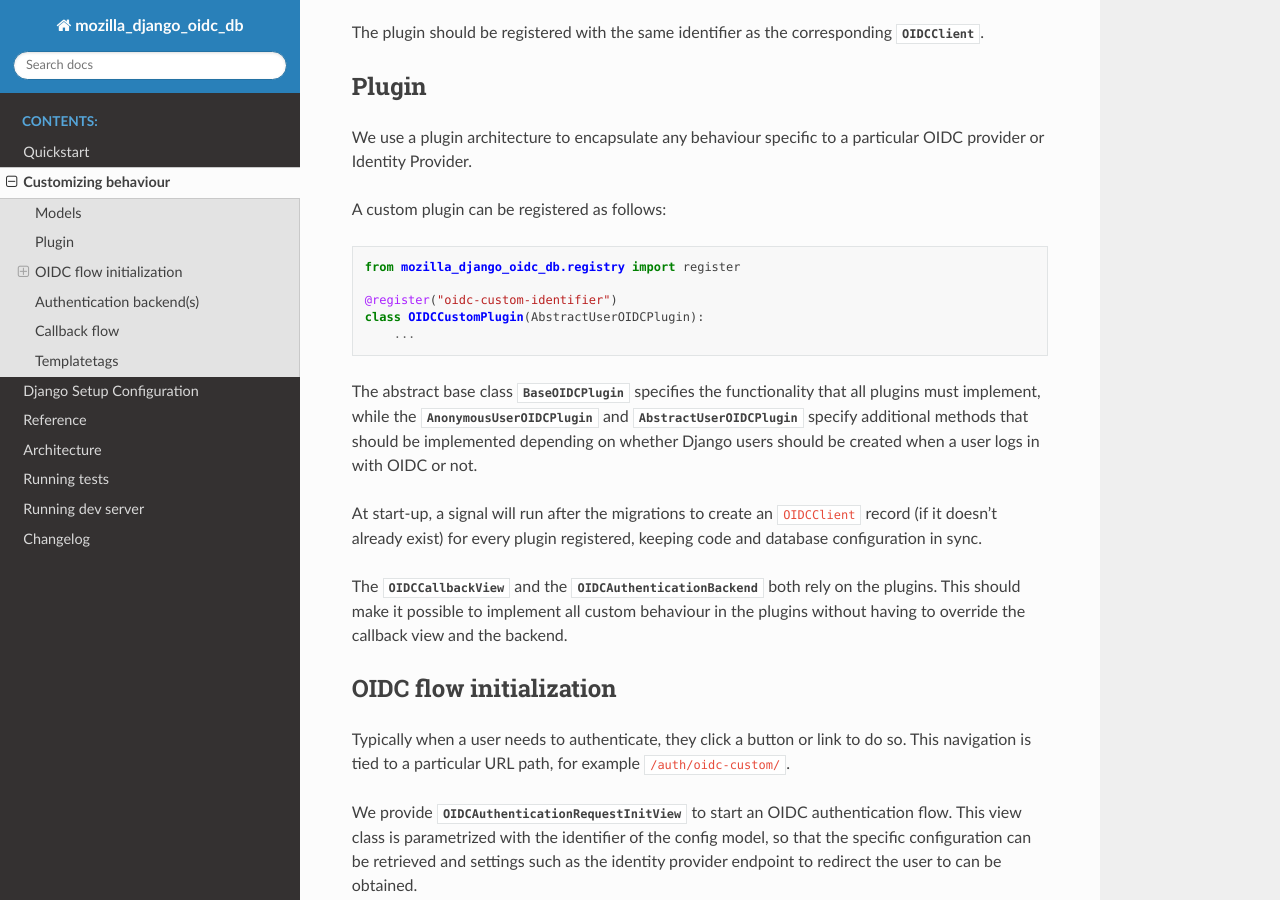
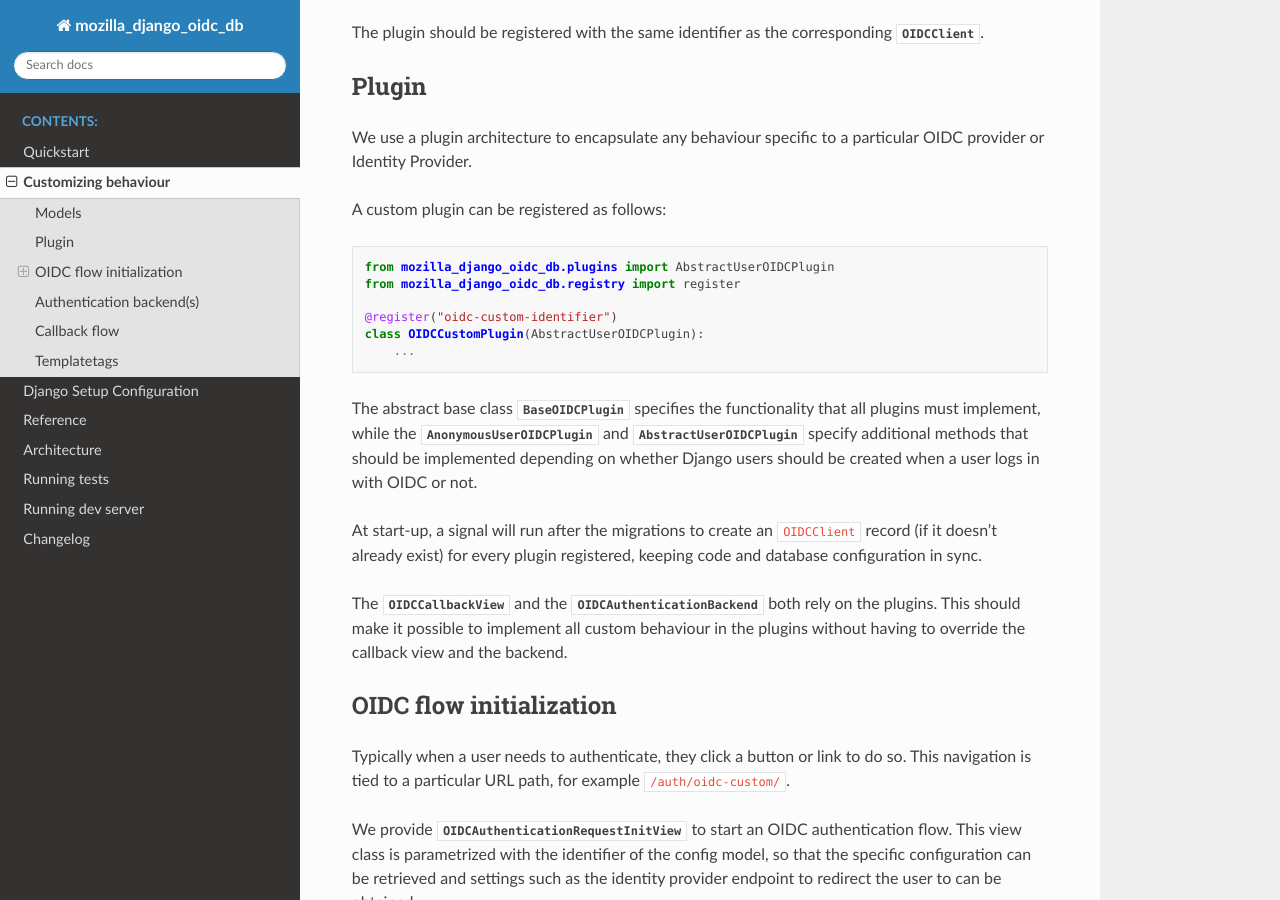
Before and after one commit to maykinmedia/mozilla-django-oidc-db, a Sphinx documentation site: the page built from docs/customizing.rst, in a window 1280 px wide and 900 px high, scrolled down 897 px. Built offline with Sphinx 7.4.7 and the Read the Docs theme 3.1.0, drawn with Linux system fonts in a browser that asks for light colours.

Commit message:
:memo: fix missing import in custom plugin code example

```diff
--- a/docs/customizing.rst
+++ b/docs/customizing.rst
@@ -57,6 +57,7 @@ A custom plugin can be registered as follows:
 
 .. code-block:: python
 
+    from mozilla_django_oidc_db.plugins import AbstractUserOIDCPlugin
     from mozilla_django_oidc_db.registry import register
 
     @register("oidc-custom-identifier")
```
